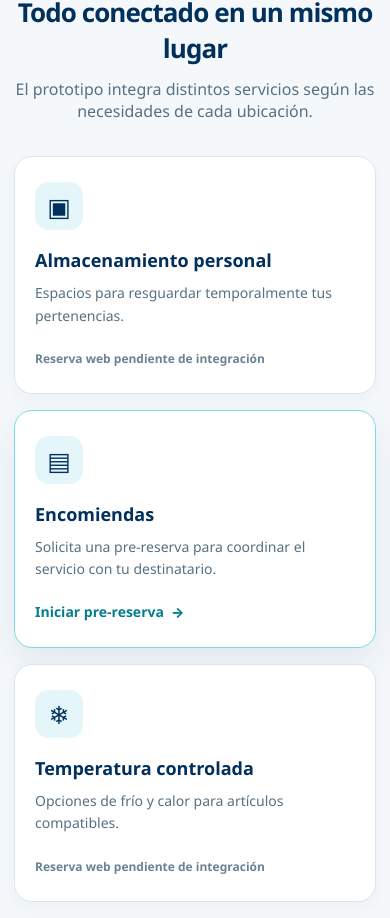
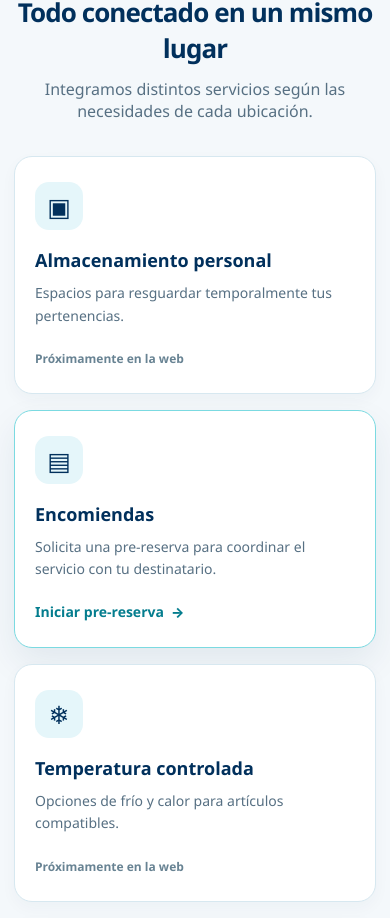
Before and after one commit to Bjosue95/SYNCHRO, a Vue app in the folder frontend/usuarios-app/: page / in a window 390 px wide. Shown: the part 756-1674 px from the top of the page. Built offline with nearby package versions, Linux system fonts and the light colour scheme; no server answers.

Commit message:
fix(usuarios): textos comerciales claros y diseño responsive

```diff
--- a/frontend/usuarios-app/src/views/InicioView.vue
+++ b/frontend/usuarios-app/src/views/InicioView.vue
@@ -46,7 +46,7 @@ import { estadoSesion } from "../services/sesion.js";
       <div class="titulo-seccion">
         <span class="eyebrow">Servicios SYNCHRO</span>
         <h2>Todo conectado en un mismo lugar</h2>
-        <p>El prototipo integra distintos servicios según las necesidades de cada ubicación.</p>
+        <p>Integramos distintos servicios según las necesidades de cada ubicación.</p>
       </div>
 
       <div class="rejilla-servicios">
@@ -54,7 +54,7 @@ import { estadoSesion } from "../services/sesion.js";
           <span class="servicio-icono">▣</span>
           <h3>Almacenamiento personal</h3>
           <p>Espacios para resguardar temporalmente tus pertenencias.</p>
-          <span class="servicio-estado">Reserva web pendiente de integración</span>
+          <span class="servicio-estado">Próximamente en la web</span>
         </article>
         <article class="tarjeta-servicio destacada">
           <span class="servicio-icono">▤</span>
@@ -68,7 +68,7 @@ import { estadoSesion } from "../services/sesion.js";
           <span class="servicio-icono">❄</span>
           <h3>Temperatura controlada</h3>
           <p>Opciones de frío y calor para artículos compatibles.</p>
-          <span class="servicio-estado">Reserva web pendiente de integración</span>
+          <span class="servicio-estado">Próximamente en la web</span>
         </article>
         <article class="tarjeta-servicio">
           <span class="servicio-icono">ϟ</span>
```
